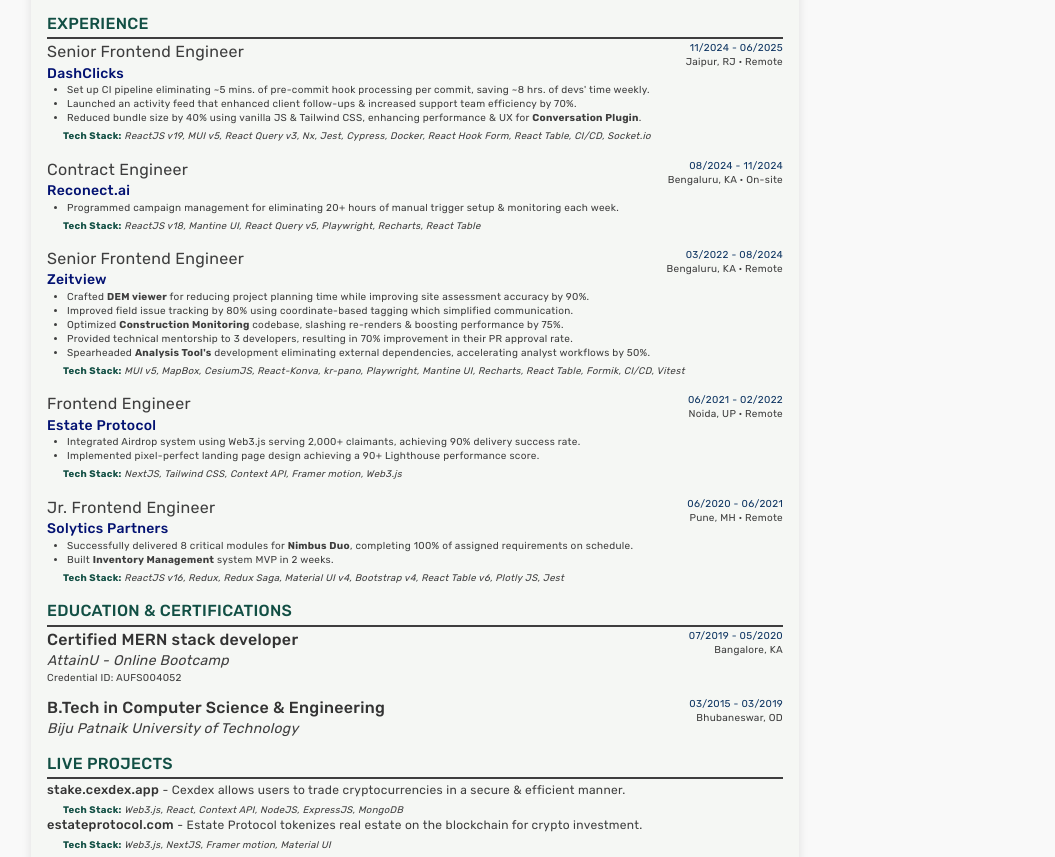
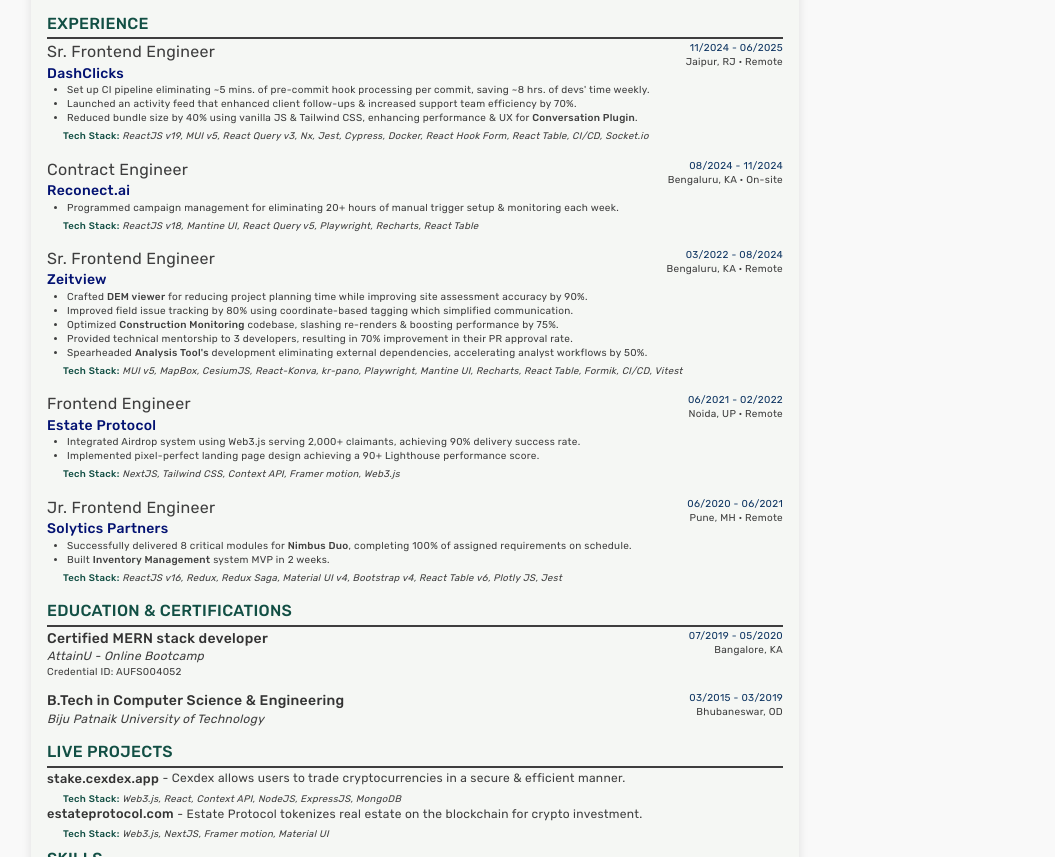
Before and after one commit to r4vr4n/r4vr4n.github.io, a plain HTML site: page index.html in a window 1280 px wide. Shown: the part 108-965 px from the top of the page, without its empty margins (225-1280 px from the left). Drawn offline with Linux system fonts and the light colour scheme.

Commit message:
update font weight

```diff
--- a/styles.css
+++ b/styles.css
@@ -48,6 +48,10 @@ a {
 }
 a:hover {
   text-decoration: underline;
+}
+
+strong {
+  font-weight: 500;
 }
 
 body {
@@ -180,7 +184,7 @@ ul {
   content: "•";
   margin-left: 0.25rem;
   color: var(--color-text-primary);
-  font-weight: bold;
+  font-weight: 500;
 }
 
 .download-btn {
@@ -212,13 +216,13 @@ ul {
 }
 
 .degree {
-  font-size: 1rem;
+  font-size: 0.875rem;
   font-weight: 500;
   color: var(--color-text-secondary);
 }
 
 .institution {
-  font-size: 0.875rem;
+  font-size: 0.75rem;
   font-style: italic;
   color: var(--color-text-tertiary);
 }
@@ -235,13 +239,13 @@ ul {
 }
 
 .cert-name {
-  font-size: 1rem;
+  font-size: 0.875rem;
   font-weight: 500;
   color: var(--color-text-secondary);
 }
 
 .cert-issuer {
-  font-size: 0.875rem;
+  font-size: 0.75rem;
   font-style: italic;
   color: var(--color-text-tertiary);
 }
@@ -270,7 +274,7 @@ ul {
 }
 
 .tech-stack-label {
-  font-weight: bold;
+  font-weight: 500;
   color: var(--color-text-primary);
 }
 
@@ -308,7 +312,7 @@ ul {
 
 .achievement-title {
   font-size: 1rem;
-  font-weight: bold;
+  font-weight: 500;
   color: var(--color-text-secondary);
 }
 
--- a/work-experience.js
+++ b/work-experience.js
@@ -1,7 +1,7 @@
 export const WORK_EXPERIENCE = [
   {
     company: "DashClicks",
-    position: "Senior Frontend Engineer",
+    position: "Sr. Frontend Engineer",
     period: "11/2024 - 06/2025",
     location: "Jaipur, RJ · Remote",
     description:
@@ -46,7 +46,7 @@ export const WORK_EXPERIENCE = [
   },
   {
     company: "Zeitview",
-    position: "Senior Frontend Engineer",
+    position: "Sr. Frontend Engineer",
     period: "03/2022 - 08/2024",
     location: "Bengaluru, KA · Remote",
     description:
```
